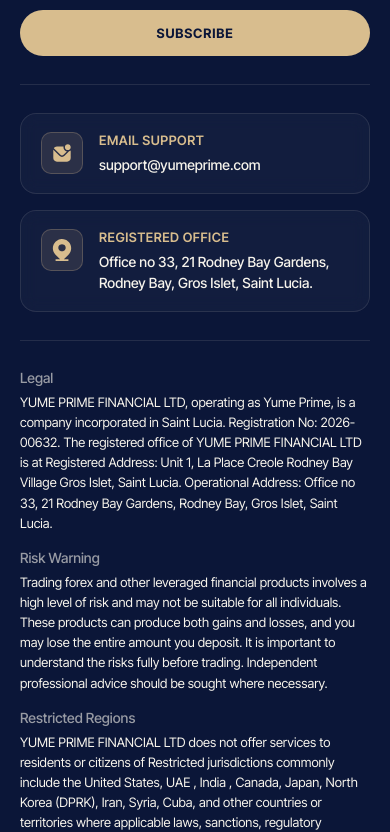
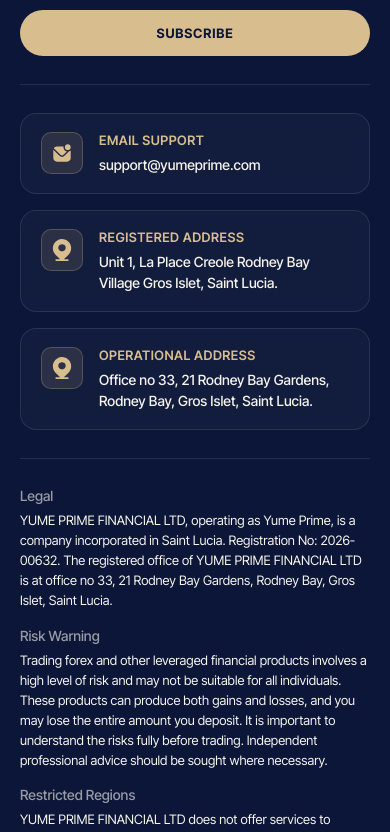
Before and after one commit to maheshBavishi/yumeprime-webapp, a Next.js app: page / in a window 390 px wide. Shown: the part 10413-11245 px from the top of the page. Built offline with nearby package versions, Linux system fonts and the light colour scheme.

Commit message:
feat: implement responsive footer component with newsletter signup and contact section

```diff
--- a/src/components/footer/footer.module.scss
+++ b/src/components/footer/footer.module.scss
@@ -291,10 +291,10 @@
 
     .contactSection {
         display: grid;
-        grid-template-columns: repeat(2, 1fr);
+        grid-template-columns: repeat(3, 1fr);
         gap: 24px;
 
-        @include respond-to("tab") {
+        @include respond-to("md") {
             grid-template-columns: 1fr;
             gap: 16px;
         }
--- a/src/components/footer/index.js
+++ b/src/components/footer/index.js
@@ -146,7 +146,19 @@
                             <LocationIcon />
                         </div>
                         <div className={styles.contactDetails}>
-                            <span className={styles.contactLabel}>Registered Office</span>
+                            <span className={styles.contactLabel}>Registered Address</span>
+                            <span className={styles.contactValue}>
+                                Unit 1, La Place Creole Rodney Bay Village Gros Islet, Saint Lucia.
+                            </span>
+                        </div>
+                    </div>
+
+                    <div className={styles.contactCard}>
+                        <div className={styles.contactIconWrapper}>
+                            <LocationIcon />
+                        </div>
+                        <div className={styles.contactDetails}>
+                            <span className={styles.contactLabel}>Operational Address</span>
                             <span className={styles.contactValue}>
                                 Office no 33, 21 Rodney Bay Gardens, Rodney Bay, Gros Islet, Saint Lucia.
                             </span>
@@ -161,11 +173,7 @@
                     <div className={styles.disclaimerBlock}>
                         <h5>Legal</h5>
                         <p>
-                            YUME PRIME FINANCIAL LTD, operating as Yume Prime, is a company incorporated in Saint Lucia. Registration No: 2026-00632. The registered office of YUME PRIME FINANCIAL LTD is at
-                            Registered Address:
-                            Unit 1, La Place Creole Rodney Bay Village Gros Islet, Saint Lucia.
-                            Operational Address:
-                            Office no 33, 21 Rodney Bay Gardens, Rodney Bay, Gros Islet, Saint Lucia.
+                            YUME PRIME FINANCIAL LTD, operating as Yume Prime, is a company incorporated in Saint Lucia. Registration No: 2026-00632. The registered office of YUME PRIME FINANCIAL LTD is at office no 33, 21 Rodney Bay Gardens, Rodney Bay, Gros Islet, Saint Lucia.
                         </p>
                     </div>
 
```
